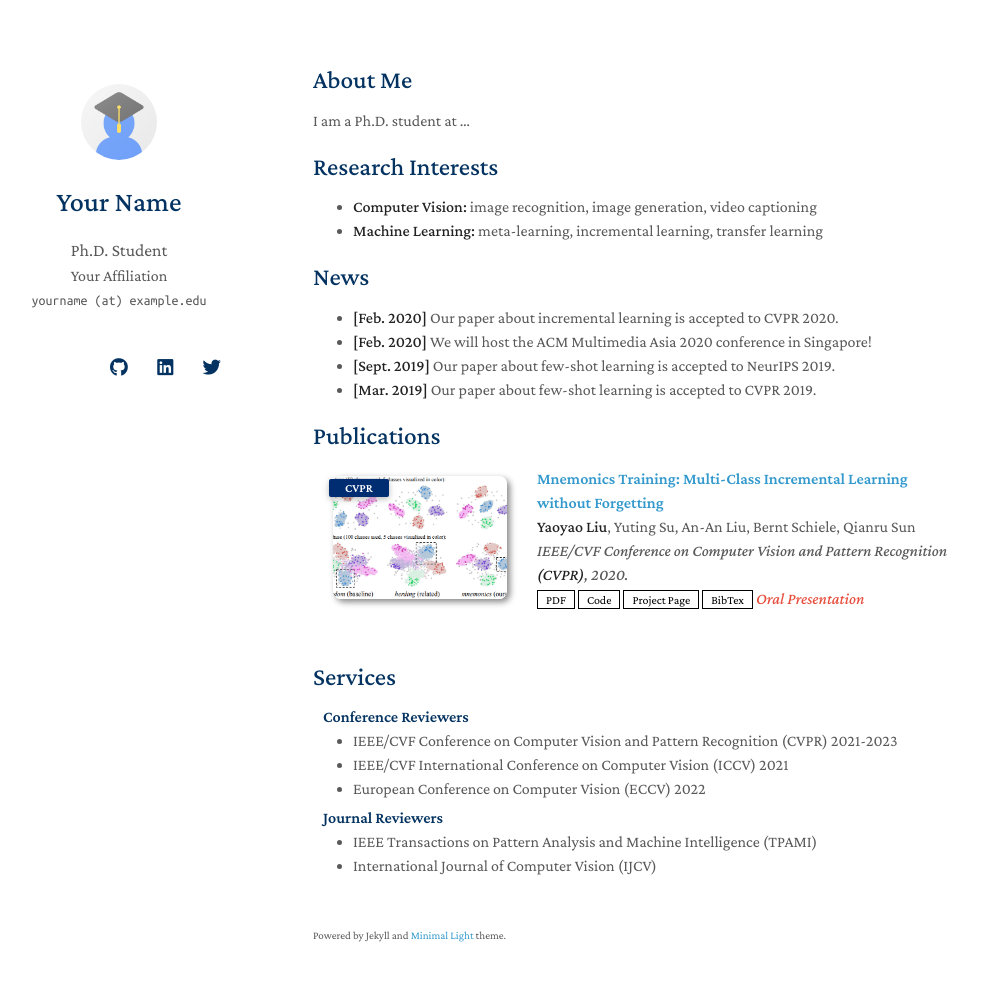
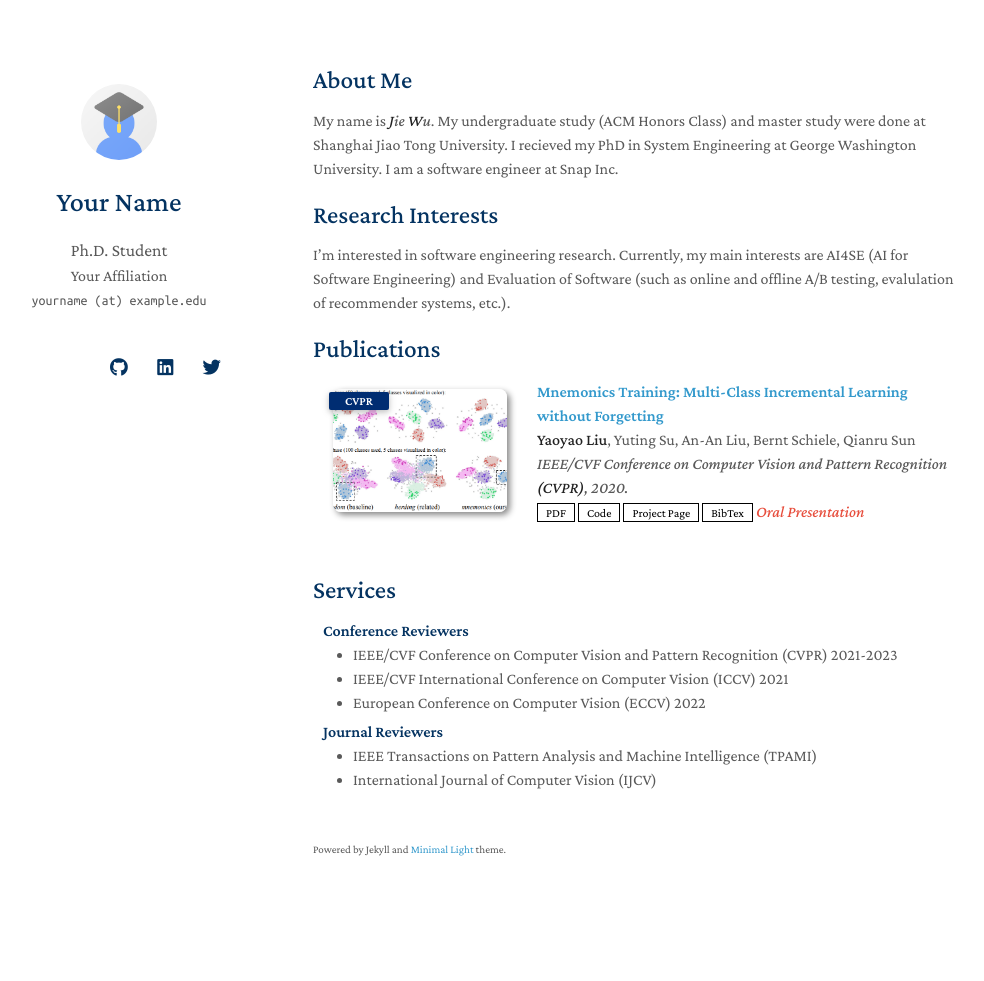
Before and after one commit to yaoyao-liu/minimal-light, a Jekyll site: the page built from index.md, in a window 1280 px wide and 1016 px high. Shown: the top 981 px of the window, without its empty margins (157-1141 px from the left). Built offline with Jekyll 4.4.1, drawn with Linux system fonts in a browser that asks for light colours; nearby versions of some CDN libraries; a style sheet for code colours, icons or effects is not loaded; our own code applies the rules of GitHub Pages for plain Markdown files.

Commit message:
Update index.md

```diff
--- a/index.md
+++ b/index.md
@@ -3,20 +3,10 @@ layout: homepage
 ---
 
 ## About Me
-
-I am a Ph.D. student at ...
+My name is _**J**ie **W**u_. My undergraduate study (ACM Honors Class) and master study were done at Shanghai Jiao Tong University. I recieved my PhD in System Engineering at George Washington University. I am a software engineer at Snap Inc.
 
 ## Research Interests
-
-- **Computer Vision:** image recognition, image generation, video captioning
-- **Machine Learning:** meta-learning, incremental learning, transfer learning
-
-## News
-
-- **[Feb. 2020]** Our paper about incremental learning is accepted to CVPR 2020.
-- **[Feb. 2020]** We will host the ACM Multimedia Asia 2020 conference in Singapore!
-- **[Sept. 2019]** Our paper about few-shot learning is accepted to NeurIPS 2019.
-- **[Mar. 2019]** Our paper about few-shot learning is accepted to CVPR 2019.
+I'm interested in software engineering research. Currently, my main interests are AI4SE (AI for Software Engineering) and Evaluation of Software (such as online and offline A/B testing, evalulation of recommender systems, etc.).
 
 {% include_relative _includes/publications.md %}
 
```
